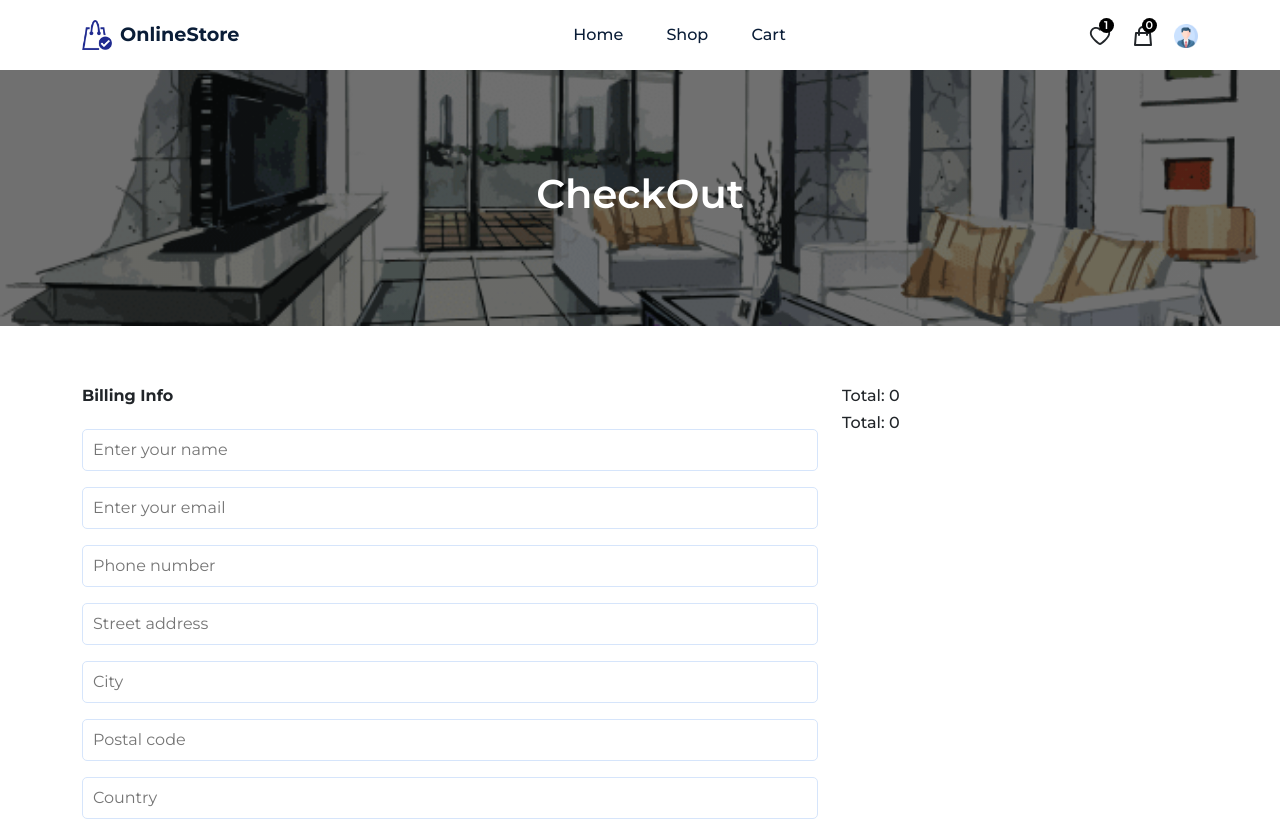
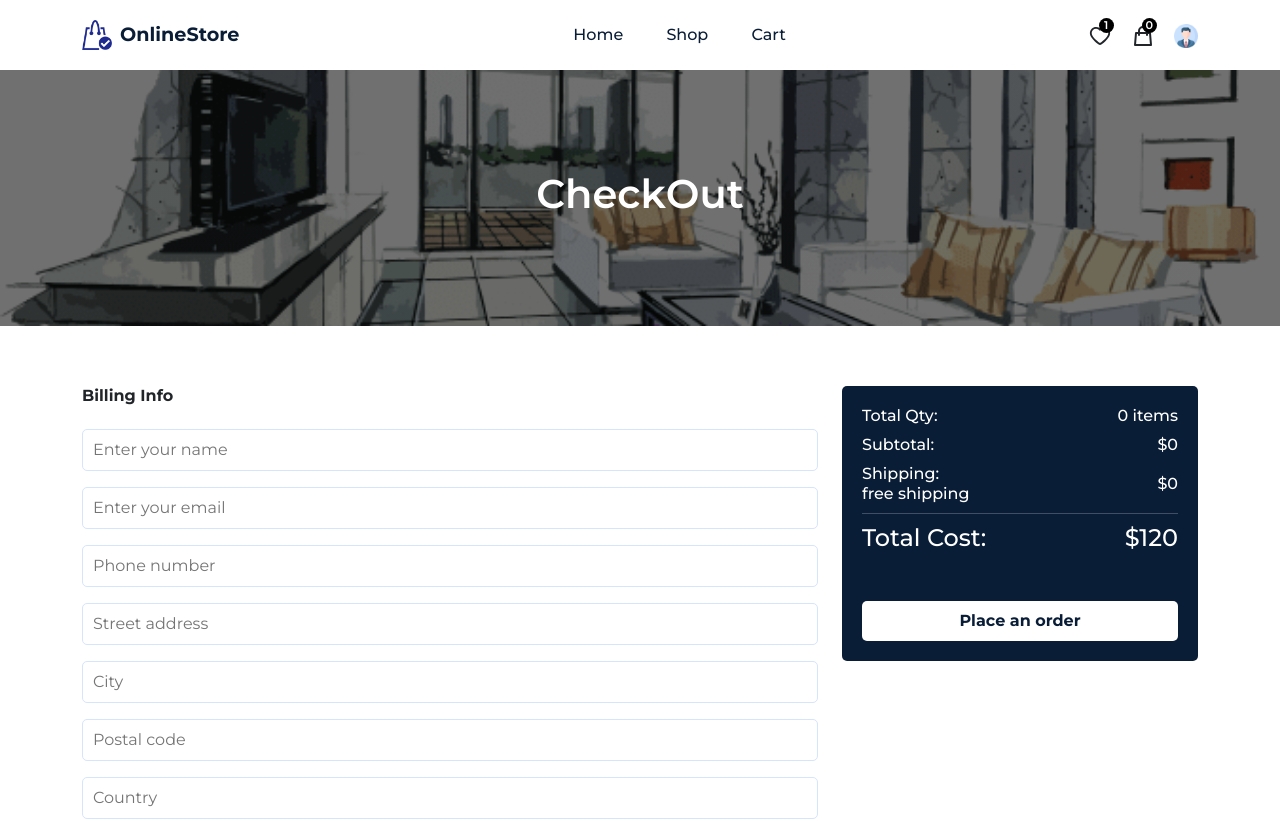
Before and after one commit to Aleksegoist/react-online-shop, a React (Create React App) app: page /checkout in a window 1280 px wide. Shown: the top 821 px of the page. Built offline with nearby package versions, Linux system fonts and the light colour scheme.

Commit message:
add checkout

```diff
--- a/src/pages/Checkout.jsx
+++ b/src/pages/Checkout.jsx
@@ -6,7 +6,14 @@ import { Col, Container, Form, FormGroup, Row } from 'reactstrap';
 import Helmet from '../components/helmet/Helmet';
 import CommonSection from '../components/ui/CommonSection';
 
+import { motion } from 'framer-motion';
+
+import { useSelector } from 'react-redux';
+
 const Checkout = () => {
+  const totalQty = useSelector((state) => state.cart.totalQuantity);
+  const totalAmount = useSelector((state) => state.cart.totalAmount);
+
   return (
     <Helmet title='Checkout'>
       <CommonSection title='CheckOut' />
@@ -49,11 +56,27 @@ const Checkout = () => {
             <Col lg='4'>
               <div className='checkout__cart'>
                 <h6>
-                  Total: <span>0</span>
+                  Total Qty: <span>{totalQty} items</span>
                 </h6>
                 <h6>
-                  Total: <span>0</span>
+                  Subtotal: <span>${totalAmount}</span>
                 </h6>
+                <h6>
+                  <span>
+                    Shipping: <br />
+                    free shipping
+                  </span>
+                  <span>${totalAmount}</span>
+                </h6>
+                <h4>
+                  Total Cost: <span>$120</span>
+                </h4>
+                <motion.button
+                  whileTap={{ scale: 1.2 }}
+                  className='buy__btn auth__btn w-100'
+                >
+                  Place an order
+                </motion.button>
               </div>
             </Col>
           </Row>
--- a/src/styles/checkout.css
+++ b/src/styles/checkout.css
@@ -1,3 +1,39 @@
 .billing__form .form__group input {
   border: 1px solid var(--card-bg-02);
 }
+
+.checkout__cart {
+  padding: 20px;
+  background: var(--primary-color);
+  color: #fff;
+  border-radius: 5px;
+}
+
+.checkout__cart h6,
+h4 {
+  display: flex;
+  align-items: center;
+  justify-content: space-between;
+}
+
+.checkout__cart h6 {
+  margin-bottom: 10px;
+}
+
+.checkout__cart h4 {
+  border-top: 1px solid rgba(221, 221, 221, 0.253);
+  padding-top: 10px;
+}
+
+.auth__btn {
+  border: none;
+  outline: none;
+  padding: 8px 20px;
+  border-radius: 5px;
+  background: #fff;
+  color: var(--primary-color);
+  font-weight: 700;
+  cursor: pointer;
+  font-size: 1rem;
+  margin-top: 40px;
+}
```
